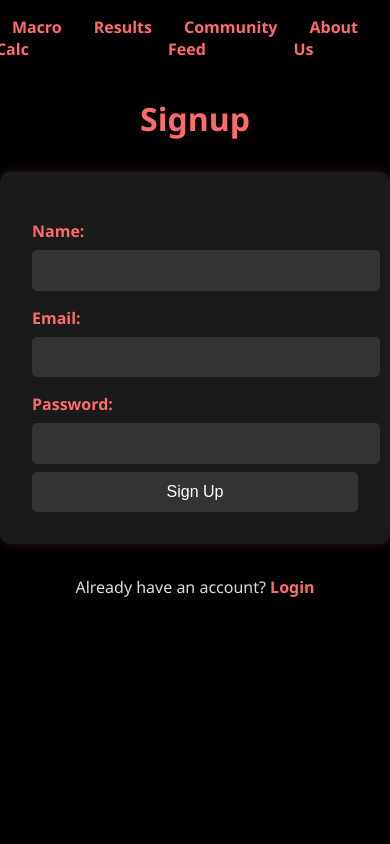
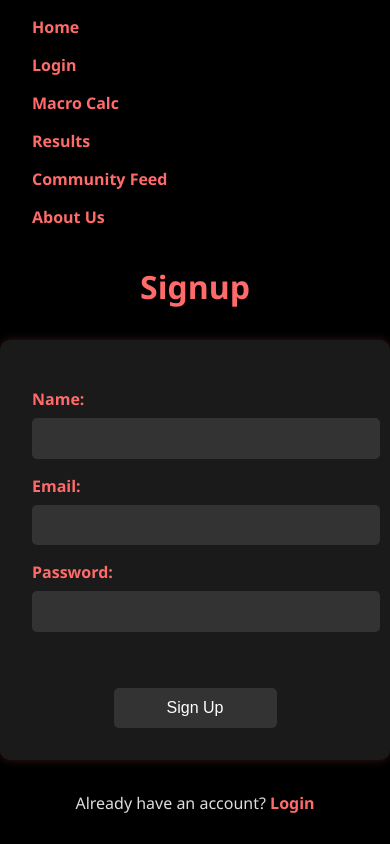
Before and after one commit to noahgibson710/CITS3403-project, a Flask app: page /signup in a window 390 px wide. Run offline with Flask 3, Linux system fonts and the light colour scheme; parts of the project's set-up code (start-up, migrations or seed data) failed here and were passed over.

Commit message:
Merged main into yimian, keeping the last two new features: improved screen-size reactivity with nav wrapping and styled the login/signup button

```diff
--- a/app/static/css/style.css
+++ b/app/static/css/style.css
@@ -520,3 +520,40 @@ body.light-mode .hero p {
   height: 400px;
   margin-bottom: 20px;
 }
+
+nav ul {
+  flex-wrap: wrap;
+  justify-content: center;
+}
+
+@media (max-width: 768px) and (min-width: 500px) {
+  nav a {
+    padding: 0.5rem;
+    font-size: 0.9rem;
+    flex: 1 1 30%;
+    text-align: center;
+  }
+}
+
+@media (max-width: 499px) {
+  nav ul {
+    flex-direction: column;
+    gap: 1rem;
+  }
+
+  nav a {
+    padding: 0.75rem 0;
+    font-size: 1rem;
+  }
+}
+
+#loginForm, #signupForm {
+  margin: 3.5rem auto 0 auto;
+  display: block;
+  width: 50%;
+}
+
+#loginForm:hover, #signupForm:hover {
+  background: #ff6363;
+  transform: scale(1.02);
+}
```
